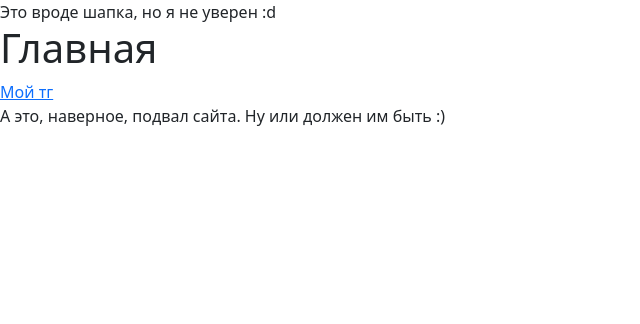
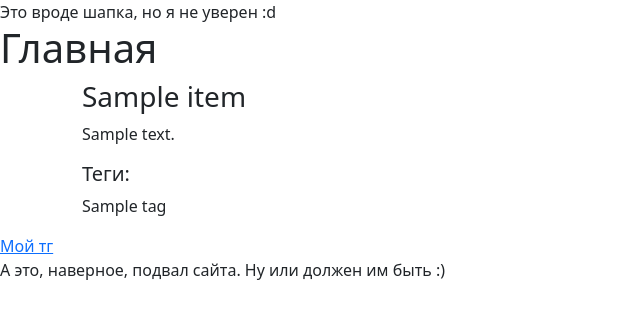
Before and after one commit to extroot/yandexLyceumPlus, a Django app: page / in a window 1280 px wide. Shown: the top 324 px of the page, without its empty margins (0-640 px from the left). Run offline with Django 4.2, Linux system fonts and the light colour scheme; tables that the repository leaves empty hold one stand-in row (values such as "Sample post"); some libraries are stand-ins or nearby versions.

Commit message:
Home page functionality

```diff
--- a/homepage/views.py
+++ b/homepage/views.py
@@ -1,6 +1,19 @@
+import random
+
+from django.db.models import Max
 from django.shortcuts import render
+
+from catalog.models import Item
 
 
 def home(request):
     context = {}
+
+    # Не самый быстрый способ получения всех опубликованных товаров,
+    #  но один из самых простых.
+    ids = list(Item.objects.filter(is_published=True).values_list('id', flat=True))
+    if len(ids) < 3:
+        context['items'] = Item.objects.filter(is_published=True)
+    else:
+        context['items'] = Item.objects.filter(pk__in=random.sample(ids, 3))
     return render(request, 'homepage/home.html', context=context)
--- a/templates/homepage/home.html
+++ b/templates/homepage/home.html
@@ -6,6 +6,7 @@
 
 {% block content %}
     <h1>Главная</h1>
+    {% include "includes/item_grid.html" %}
     <!-- Тг на всякий случай -->
     <div>
         <a href="https://t.me/extroot">Мой тг</a>
```
